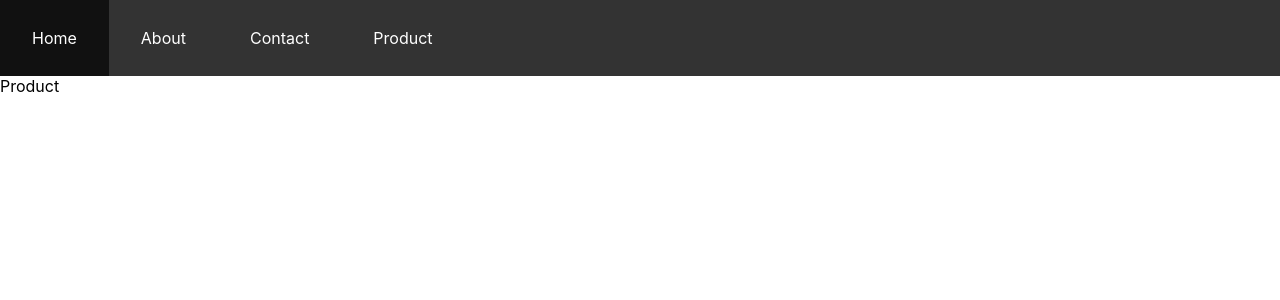
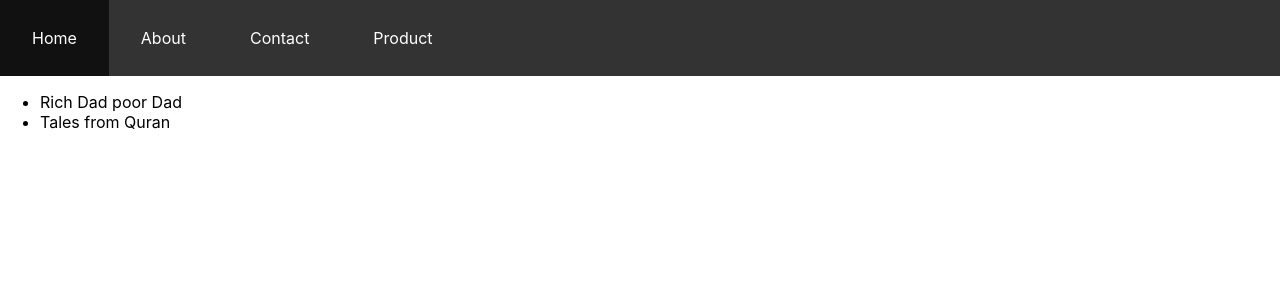
Before and after one commit to aiman-syeda/Triweb-Learning, a React (Create React App) app in the folder React/my-app/: page /product in a window 1280 px wide. Shown: the top 300 px of the page. Built offline with nearby package versions, Linux system fonts and the light colour scheme; the HTML template or start-up script is replaced by a standard one.

Commit message:
Render dynamic  list items

```diff
--- a/React/my-app/src/components/Product.js
+++ b/React/my-app/src/components/Product.js
@@ -1,5 +1,28 @@
 function Product() {
-    return <div>Product</div>
+    let products = [
+        {
+            id: "p-1",
+            book_name: "Rich Dad poor Dad",
+            description: "know why rich peaople are becoming more rich",
+            price: "800",
+            language: "English"
+        },
+        {
+            id: "p-2",
+            book_name: "Tales from Quran",
+            description: "Brief of tales of prophets from Quran",
+            price: "400",
+            language: "English"
+        }
+    ]
+
+    return <div className="products">
+        <ul >
+            {products.map((item) => {
+                return <li key={item.id}>{item.book_name}</li>;
+            })}
+        </ul>
+    </div>
 }
 
 
```
